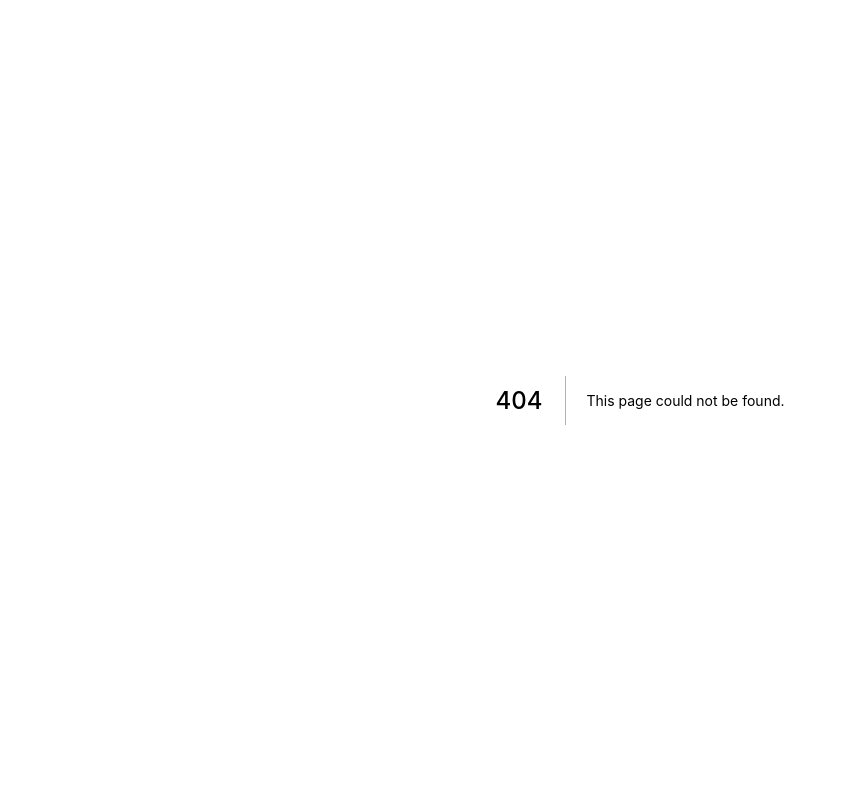
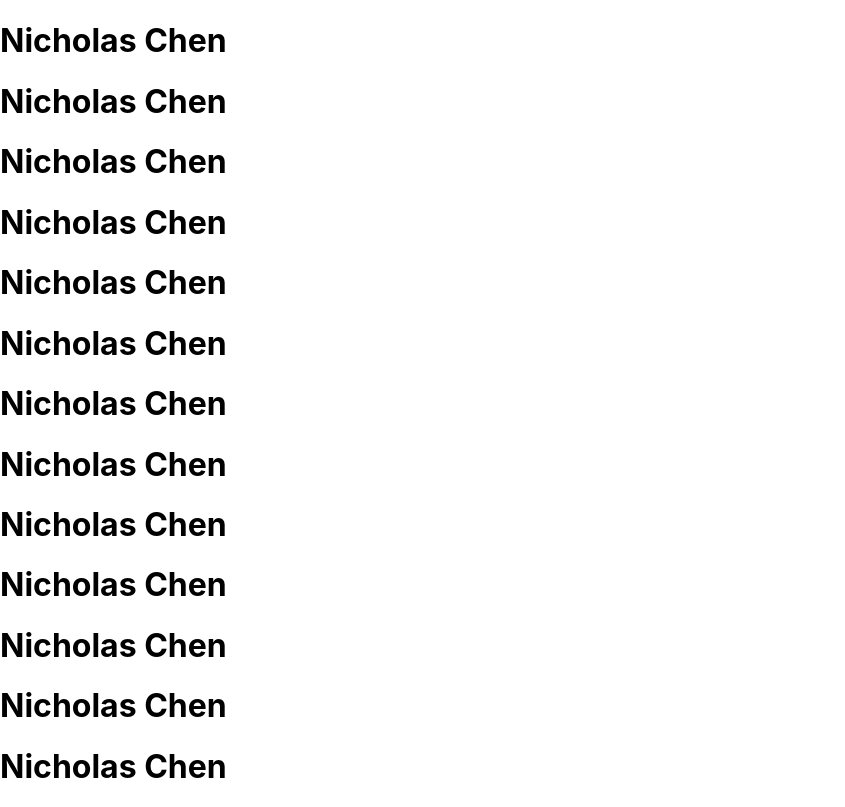
Before and after one commit to nichwch/rhizome-club, a Next.js app: page /people/nick in a window 1280 px wide. Before the commit this address had no page. Shown: the whole page, without its empty margins (0-845 px from the left). Built offline with nearby package versions, Linux system fonts and the light colour scheme.

Commit message:
Create nick.tsx

```diff
--- /dev/null
+++ b/pages/people/nick.tsx
@@ -0,0 +1,20 @@
+const Nick = () => {
+	return (
+		<div>
+			<h1> Nicholas Chen</h1>
+			<h1> Nicholas Chen</h1>
+			<h1> Nicholas Chen</h1>
+			<h1> Nicholas Chen</h1>
+			<h1> Nicholas Chen</h1>
+			<h1> Nicholas Chen</h1>
+			<h1> Nicholas Chen</h1>
+			<h1> Nicholas Chen</h1>
+			<h1> Nicholas Chen</h1>
+			<h1> Nicholas Chen</h1>
+			<h1> Nicholas Chen</h1>
+			<h1> Nicholas Chen</h1>
+			<h1> Nicholas Chen</h1>
+		</div>
+	);
+};
+export default Nick;
```
